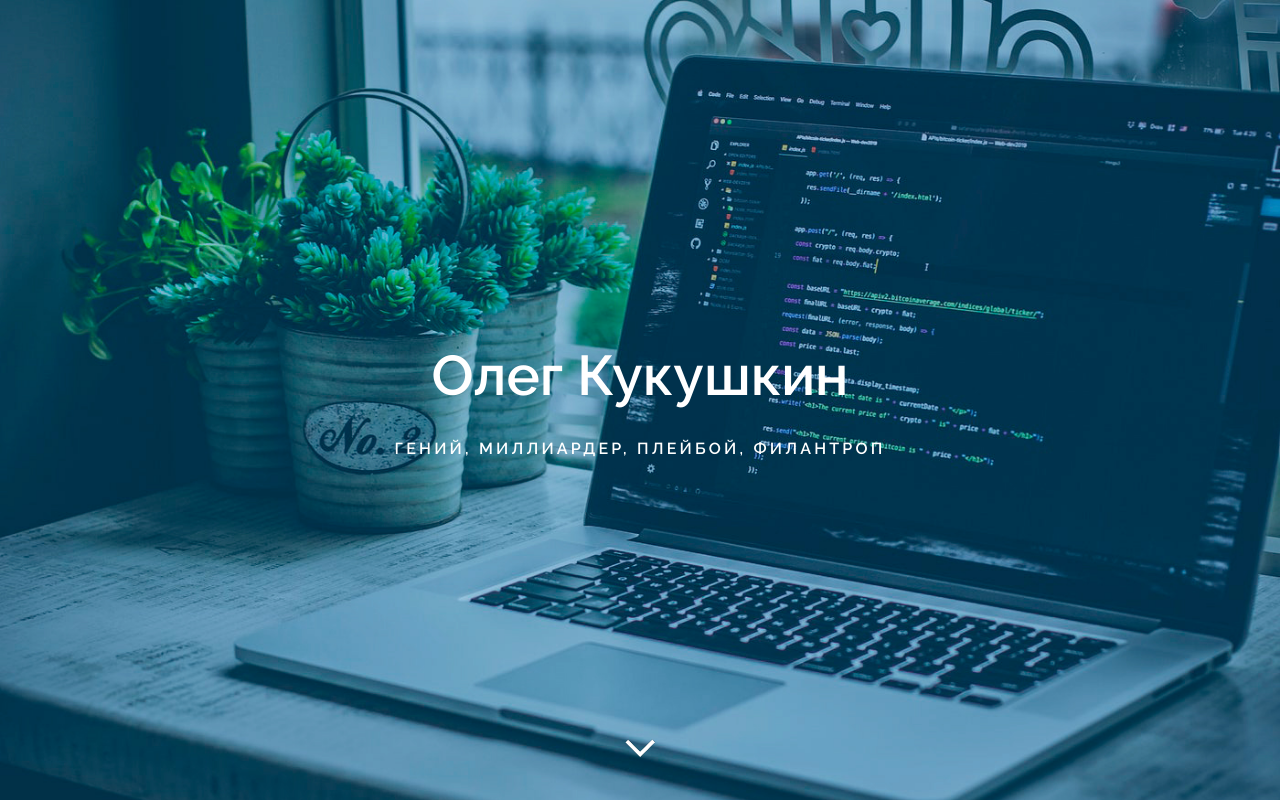
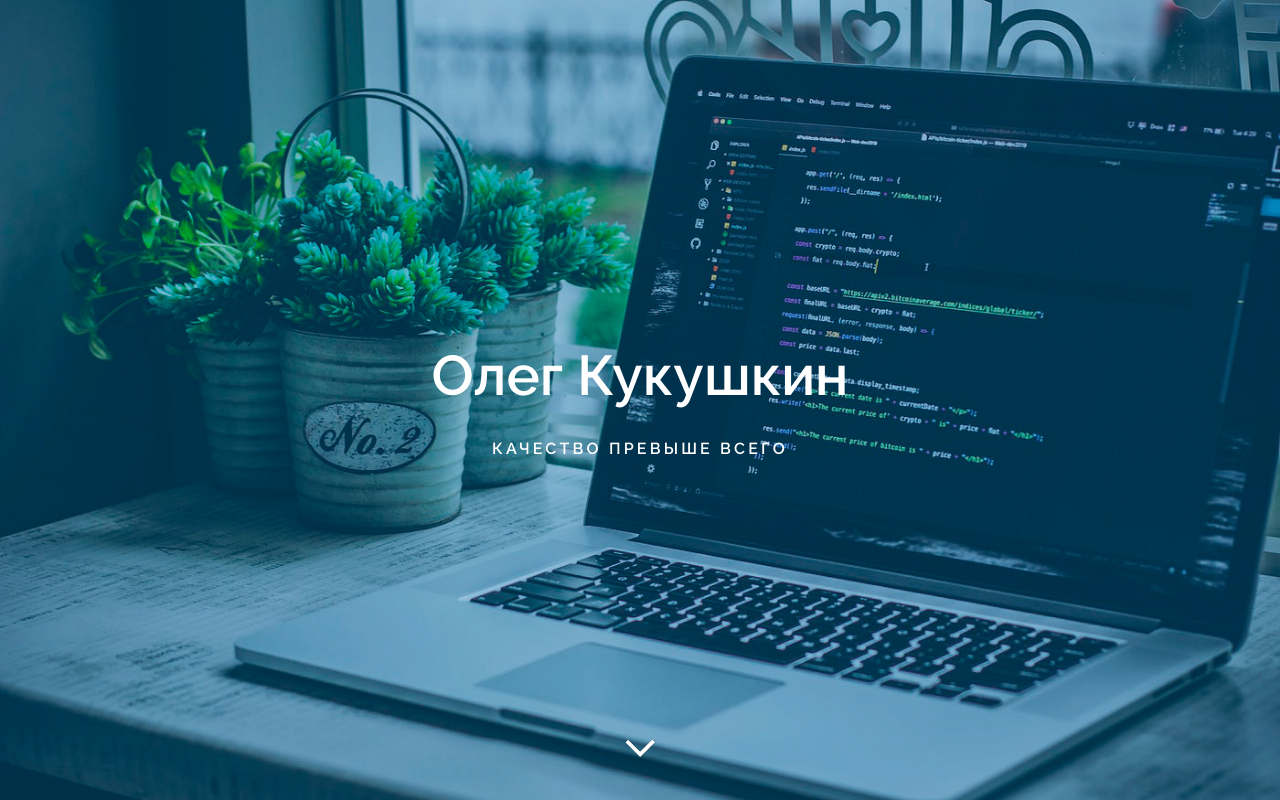
Before and after one commit to kimchinin02/portfolio, a plain HTML site: page index.html in a window 1280 px wide. Shown: the top 800 px of the page. Drawn offline with Linux system fonts and the light colour scheme.

Commit message:
Update index.html

```diff
--- a/index.html
+++ b/index.html
@@ -10,7 +10,7 @@
 <body>
     <header>
         <h1 class="header-title">Олег Кукушкин</h1>
-        <p class="header-subtitle">Гений, миллиардер, плейбой, филантроп</p>
+        <p class="header-subtitle">Качество превыше всего</p>
         <a href="#portfolio" class="header-arrow">
             <img src="./home/img/header/arrow.png" alt="arrow" width="40px">
         </a>
```
